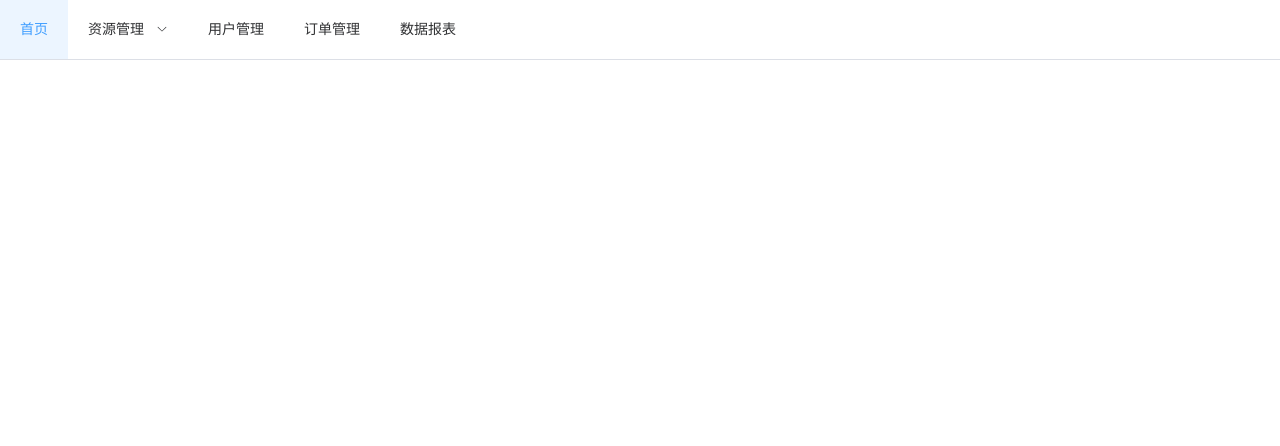
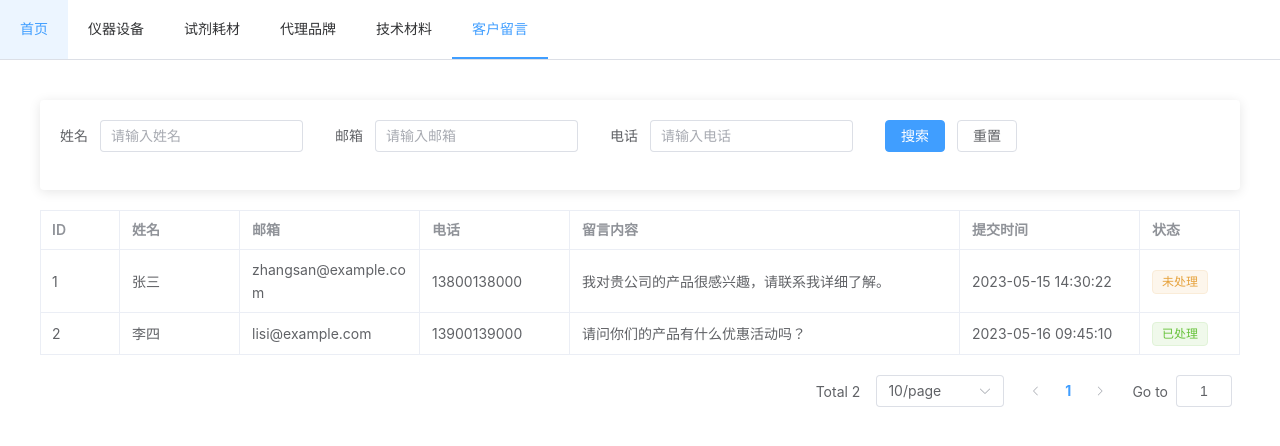
Before and after one commit to asevenm/wang-manager, a Vue app: page /message in a window 1280 px wide. Shown: the top 446 px of the page. Built offline with nearby package versions, Linux system fonts and the light colour scheme.

Commit message:
feat: add message management feature with search and pagination

```diff
--- a/components.d.ts
+++ b/components.d.ts
@@ -38,6 +38,7 @@ declare module 'vue' {
     ElSwitch: typeof import('element-plus/es')['ElSwitch']
     ElTable: typeof import('element-plus/es')['ElTable']
     ElTableColumn: typeof import('element-plus/es')['ElTableColumn']
+    ElTag: typeof import('element-plus/es')['ElTag']
     ElTimePicker: typeof import('element-plus/es')['ElTimePicker']
     ElTree: typeof import('element-plus/es')['ElTree']
     ElTreeSelect: typeof import('element-plus/es')['ElTreeSelect']
--- a/src/components/layouts/BaseHeader.vue
+++ b/src/components/layouts/BaseHeader.vue
@@ -11,14 +11,13 @@
     router
   >
     <el-menu-item index="home">首页</el-menu-item>
-    <el-sub-menu index="resource">
-      <template #title>资源管理</template>
-      <el-menu-item index="product">产品</el-menu-item>
-      <el-menu-item index="agent">代理品牌</el-menu-item>
-      <el-menu-item index="tech">技术材料</el-menu-item>
-    </el-sub-menu>
-    <el-menu-item index="user">用户管理</el-menu-item>
-    <el-menu-item index="bill">订单管理</el-menu-item>
-    <el-menu-item index="chart">数据报表</el-menu-item>
+    <el-menu-item index="product">仪器设备</el-menu-item>
+    <el-menu-item index="reagents">试剂耗材</el-menu-item>
+    <el-menu-item index="agent">代理品牌</el-menu-item>
+    <el-menu-item index="tech">技术材料</el-menu-item>
+    <!-- <el-menu-item index="user">用户管理</el-menu-item> -->
+    <!-- <el-menu-item index="bill">订单管理</el-menu-item> -->
+    <!-- <el-menu-item index="chart">数据报表</el-menu-item> -->
+    <el-menu-item index="message">客户留言</el-menu-item>
   </el-menu>
 </template>
--- a/src/router/index.ts
+++ b/src/router/index.ts
@@ -51,6 +51,11 @@ const router = createRouter({
       name: 'chart',
       component: () => import('../views/Chart.vue')
     },
+    {
+      path: '/message',
+      name: 'message',
+      component: () => import('../views/MessageList.vue'),
+    },
   ]
 })
 
--- /dev/null
+++ b/src/views/MessageList.vue
@@ -0,0 +1,165 @@
+<template>
+  <div class="message-list-container">
+    <div class="search-form">
+      <el-form :model="searchForm" ref="searchFormRef" :inline="true">
+        <el-form-item label="姓名" prop="name">
+          <el-input v-model="searchForm.name" placeholder="请输入姓名" clearable />
+        </el-form-item>
+        <el-form-item label="邮箱" prop="email">
+          <el-input v-model="searchForm.email" placeholder="请输入邮箱" clearable />
+        </el-form-item>
+        <el-form-item label="电话" prop="phone">
+          <el-input v-model="searchForm.phone" placeholder="请输入电话" clearable />
+        </el-form-item>
+        <el-form-item>
+          <el-button type="primary" @click="handleSearch">搜索</el-button>
+          <el-button @click="resetSearch">重置</el-button>
+        </el-form-item>
+      </el-form>
+    </div>
+
+    <el-table
+      v-loading="loading"
+      :data="tableData"
+      border
+      style="width: 100%"
+    >
+      <el-table-column prop="id" label="ID" width="80" />
+      <el-table-column prop="name" label="姓名" width="120" />
+      <el-table-column prop="email" label="邮箱" width="180" />
+      <el-table-column prop="phone" label="电话" width="150" />
+      <el-table-column prop="content" label="留言内容" show-overflow-tooltip />
+      <el-table-column prop="createTime" label="提交时间" width="180" />
+      <el-table-column prop="status" label="状态" width="100">
+        <template #default="scope">
+          <el-tag :type="scope.row.status === 0 ? 'warning' : 'success'">
+            {{ scope.row.status === 0 ? '未处理' : '已处理' }}
+          </el-tag>
+        </template>
+      </el-table-column>
+    </el-table>
+
+    <div class="pagination-container">
+      <el-pagination
+        v-model:current-page="currentPage"
+        v-model:page-size="pageSize"
+        :page-sizes="[10, 20, 50, 100]"
+        layout="total, sizes, prev, pager, next, jumper"
+        :total="total"
+        @size-change="handleSizeChange"
+        @current-change="handleCurrentChange"
+      />
+    </div>
+  </div>
+</template>
+
+<script setup lang="ts">
+import { ref, reactive, onMounted } from 'vue'
+import { ElMessage } from 'element-plus'
+
+// 搜索表单
+const searchForm = reactive({
+  name: '',
+  email: '',
+  phone: ''
+})
+const searchFormRef = ref(null)
+
+// 表格数据
+const tableData = ref([])
+const loading = ref(false)
+const currentPage = ref(1)
+const pageSize = ref(10)
+const total = ref(0)
+
+// 获取留言列表数据
+const getMessageList = async () => {
+  loading.value = true
+  try {
+    // 这里替换为实际的API调用
+    // const res = await api.getMessageList({
+    //   ...searchForm,
+    //   pageNum: currentPage.value,
+    //   pageSize: pageSize.value
+    // })
+
+    // 模拟数据
+    setTimeout(() => {
+      tableData.value = [
+        {
+          id: 1,
+          name: '张三',
+          email: 'zhangsan@example.com',
+          phone: '13800138000',
+          content: '我对贵公司的产品很感兴趣，请联系我详细了解。',
+          createTime: '2023-05-15 14:30:22',
+          status: 0
+        },
+        {
+          id: 2,
+          name: '李四',
+          email: 'lisi@example.com',
+          phone: '13900139000',
+          content: '请问你们的产品有什么优惠活动吗？',
+          createTime: '2023-05-16 09:45:10',
+          status: 1
+        }
+      ]
+      total.value = 2
+      loading.value = false
+    }, 500)
+  } catch (error) {
+    console.error('获取留言列表失败', error)
+    ElMessage.error('获取留言列表失败')
+    loading.value = false
+  }
+}
+
+// 搜索
+const handleSearch = () => {
+  currentPage.value = 1
+  getMessageList()
+}
+
+// 重置搜索
+const resetSearch = () => {
+  searchFormRef.value.resetFields()
+  currentPage.value = 1
+  getMessageList()
+}
+
+// 分页处理
+const handleSizeChange = (val) => {
+  pageSize.value = val
+  getMessageList()
+}
+
+const handleCurrentChange = (val) => {
+  currentPage.value = val
+  getMessageList()
+}
+
+onMounted(() => {
+  getMessageList()
+})
+</script>
+
+<style scoped>
+.message-list-container {
+  padding: 20px;
+}
+
+.search-form {
+  margin-bottom: 20px;
+  background-color: #fff;
+  padding: 20px;
+  border-radius: 4px;
+  box-shadow: 0 2px 12px 0 rgba(0, 0, 0, 0.1);
+}
+
+.pagination-container {
+  margin-top: 20px;
+  display: flex;
+  justify-content: flex-end;
+}
+</style>
```
Also changed, not shown: 1 other file (tests, documents, lock files or other folders).
